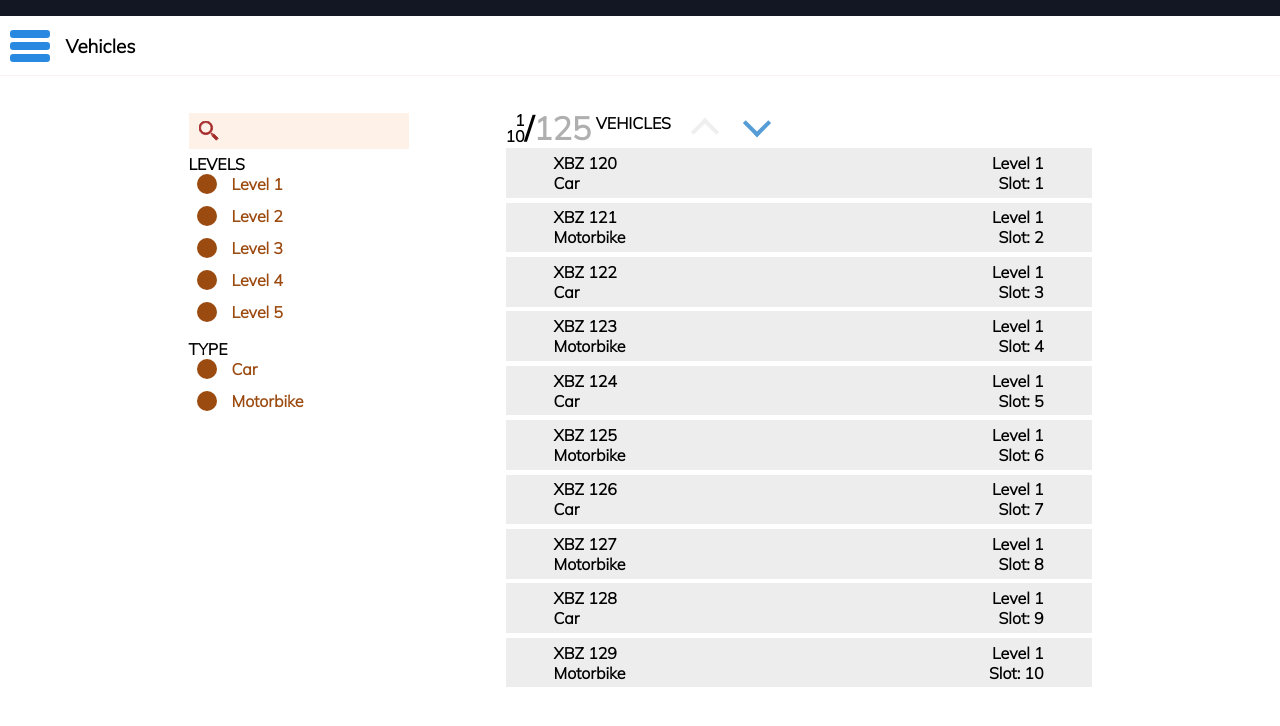
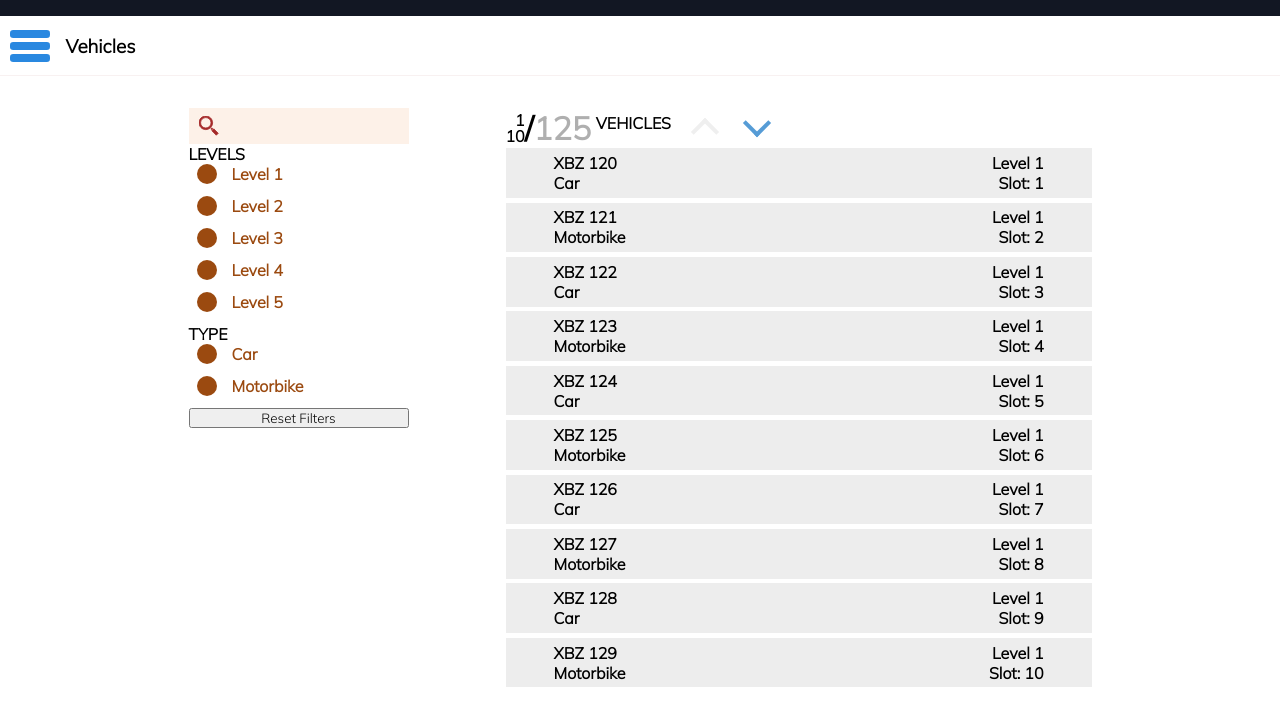
Before and after one commit to mihailgaberov/the-garage, a React (Create React App) app: page / in a window 1280 px wide. Shown: the top 726 px of the page. Built offline with nearby package versions, Linux system fonts and the light colour scheme; the HTML template or start-up script is replaced by a standard one.

Commit message:
:lipstick: Updated the arrow buttons styles. Adding 'Reset Filters' option.

```diff
--- a/src/components/FiltersContainer/index.tsx
+++ b/src/components/FiltersContainer/index.tsx
@@ -6,9 +6,10 @@ import Filters, { Filter } from "../Filters";
 interface FiltersContainerProps {
   levelsCount?: number
   handleFiltering: (filter: Filter) => void;
+  resetFilters: () => void;
 }
 
-const FiltersContainer: FunctionComponent<FiltersContainerProps> = ({ levelsCount, handleFiltering }) => {
+const FiltersContainer: FunctionComponent<FiltersContainerProps> = ({ levelsCount, handleFiltering, resetFilters }) => {
 
   const [levels, setLevels] = useState<string[]>([]);
 
@@ -33,6 +34,7 @@ const FiltersContainer: FunctionComponent<FiltersContainerProps> = ({ levelsCoun
       <SearchBox handleSearch={handleFiltering} />
       <Filters title="LEVELS" data={levels} handleFiltering={handleFiltering} />
       <Filters title="TYPE" data={['Car', 'Motorbike']} handleFiltering={handleFiltering} />
+      <button onClick={resetFilters} type='reset'>Reset Filters</button>
     </Container>
   );
 };
--- a/src/components/MainView/FiltersReducer.ts
+++ b/src/components/MainView/FiltersReducer.ts
@@ -38,6 +38,16 @@ const reducer = (state: any, action: Filter) => {
         ...state,
         vehiclesData: value
       };
+    case FilterTypes.RESET:
+      return {
+        ...state,
+        appliedFilters: {
+          ...state.appliedFilters,
+          SEARCH: false,
+          TYPE: false,
+          LEVELS: false
+        }
+      };
     default:
       return state;
   }
--- a/src/components/MainView/index.tsx
+++ b/src/components/MainView/index.tsx
@@ -18,7 +18,8 @@ export const FilterTypes = {
   INIT: 'INIT',
   TYPE: 'TYPE',
   LEVELS: 'LEVELS',
-  SEARCH: 'SEARCH'
+  SEARCH: 'SEARCH',
+  RESET: 'RESET'
 };
 
 const MainView: FunctionComponent = () => {
@@ -54,7 +55,6 @@ const MainView: FunctionComponent = () => {
             setVehiclesData(filteredData);
           }
         }
-
       }
 
       applyFilters()
@@ -83,9 +83,14 @@ const MainView: FunctionComponent = () => {
       dispatch(filter);
     };
 
+    const handleResetFilters = () => {
+      dispatch({type: FilterTypes.RESET, value: ''});
+      setVehiclesData(data?.vehicles);
+    };
+
     return (
       <Container>
-        <Filters levelsCount={data?.levels} handleFiltering={handleFiltering} />
+        <Filters resetFilters={handleResetFilters} levelsCount={data?.levels} handleFiltering={handleFiltering} />
         <VehiclesList vehicles={vehiclesData} />
       </Container>
     );
--- a/src/components/PaginationControls/StyledArrow.tsx
+++ b/src/components/PaginationControls/StyledArrow.tsx
@@ -10,6 +10,6 @@ export const StyledArrow = styled.i<StyledArrowProps>`
   border-width: 0 4px 4px 0;
   display: inline-block;
   padding: 8px;
-  margin-top: ${props => props.isEnabled ? '-10px' : '10px'};
+  margin-top: ${props => props.direction === 'down' ? '-10px' : '10px'};
   transform: ${props => props.direction === 'up' ? 'rotate(-135deg)' : 'rotate(45deg);' }
 `
```
